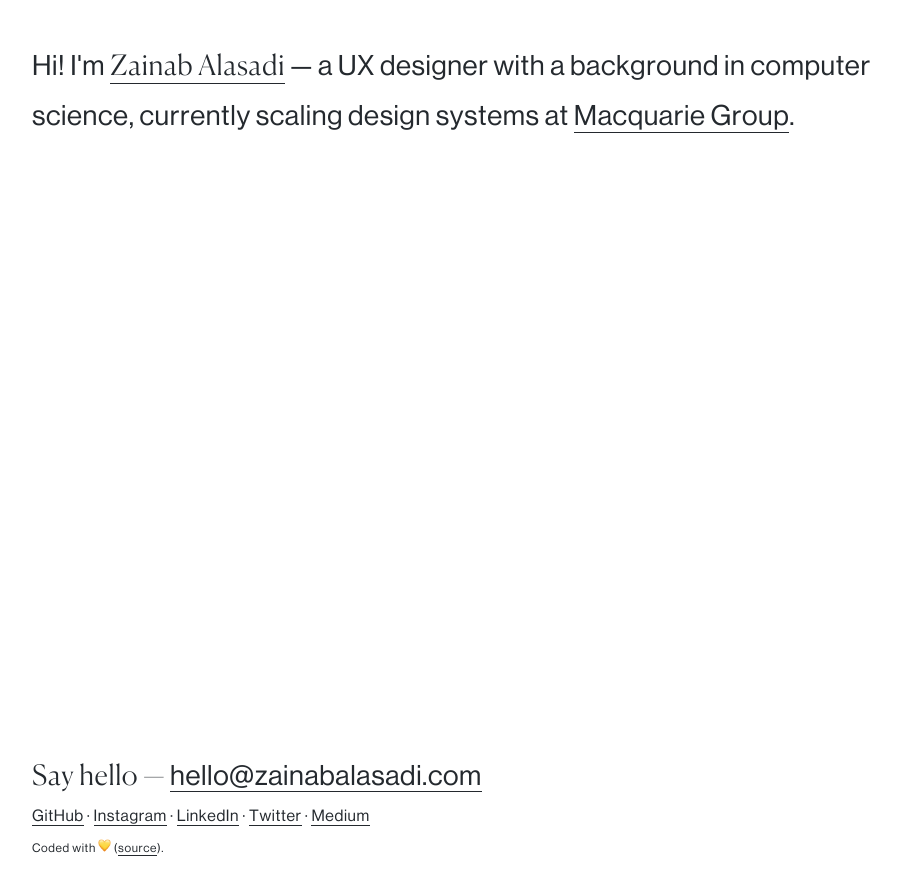
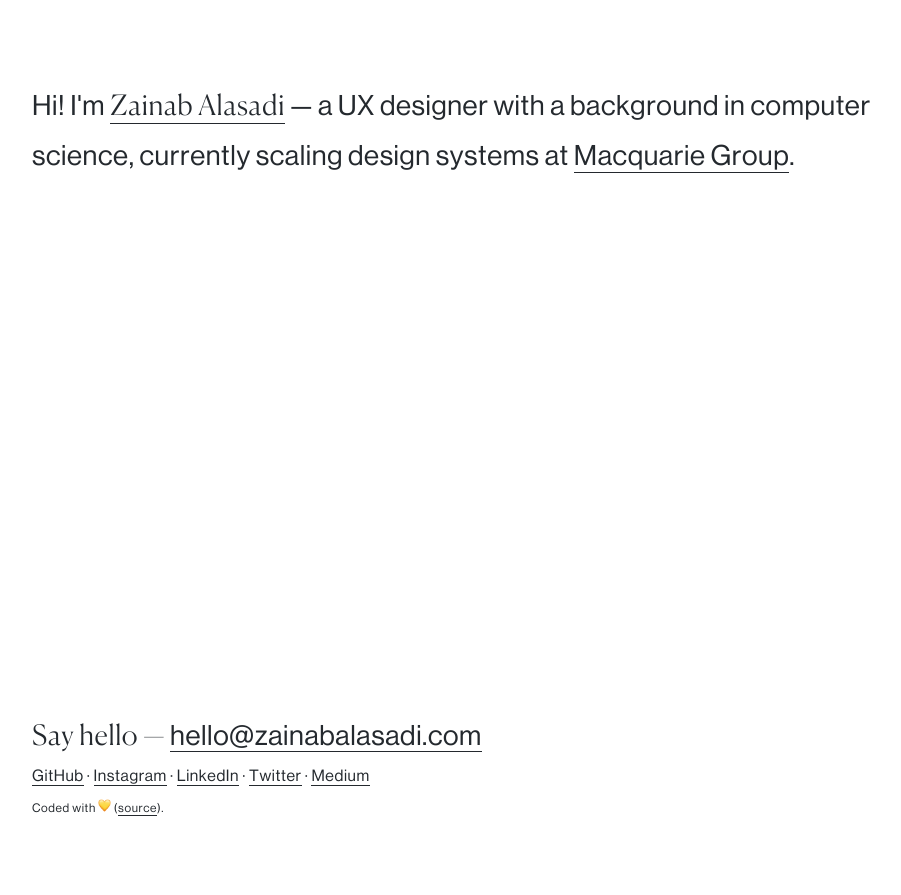
Before and after one commit to zainabalasadi/zainabalasadi.com, a Jekyll site: the page built from index.md, in a window 1280 px wide. Shown: the top 895 px of the page, without its empty margins (28-929 px from the left). Built offline with Jekyll 4.4.1, drawn with Linux system fonts in a browser that asks for light colours; some web fonts are replaced.

Commit message:
Changed context-div to only have padding top

```diff
--- a/_sass/_layout.scss
+++ b/_sass/_layout.scss
@@ -12,23 +12,24 @@
    display: flex;
    flex-direction: column;
    height: 100%;
+
 }
 
 .content-div {
    flex-grow: 1;
    max-width: $content-width;
 
-   // @media (min-width: $small-mobile) {
-   //    padding: 40px 0 40px 0;
-   // }
+   @media (min-width: $small-mobile) {
+      padding-top: 40px;
+   }
 }
 
 footer {
    flex-shrink: 0;
 
-   // @media (min-width: $small-mobile) {
-   //    padding-bottom: 40px;
-   // }
+   @media (min-width: $small-mobile) {
+      padding-bottom: 40px;
+   }
 }
 
 main {
```
Also changed, not shown: 1 other file.
